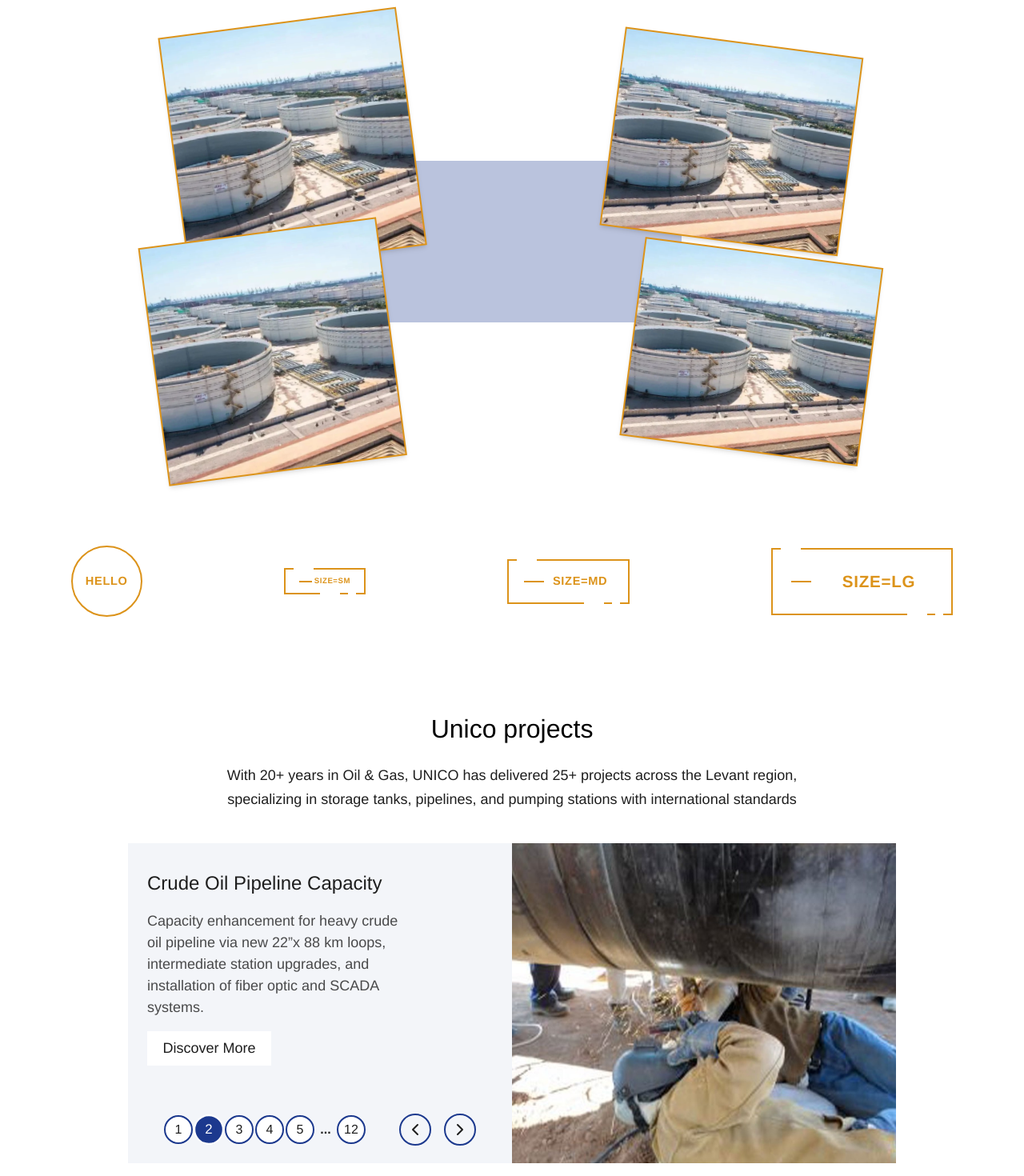
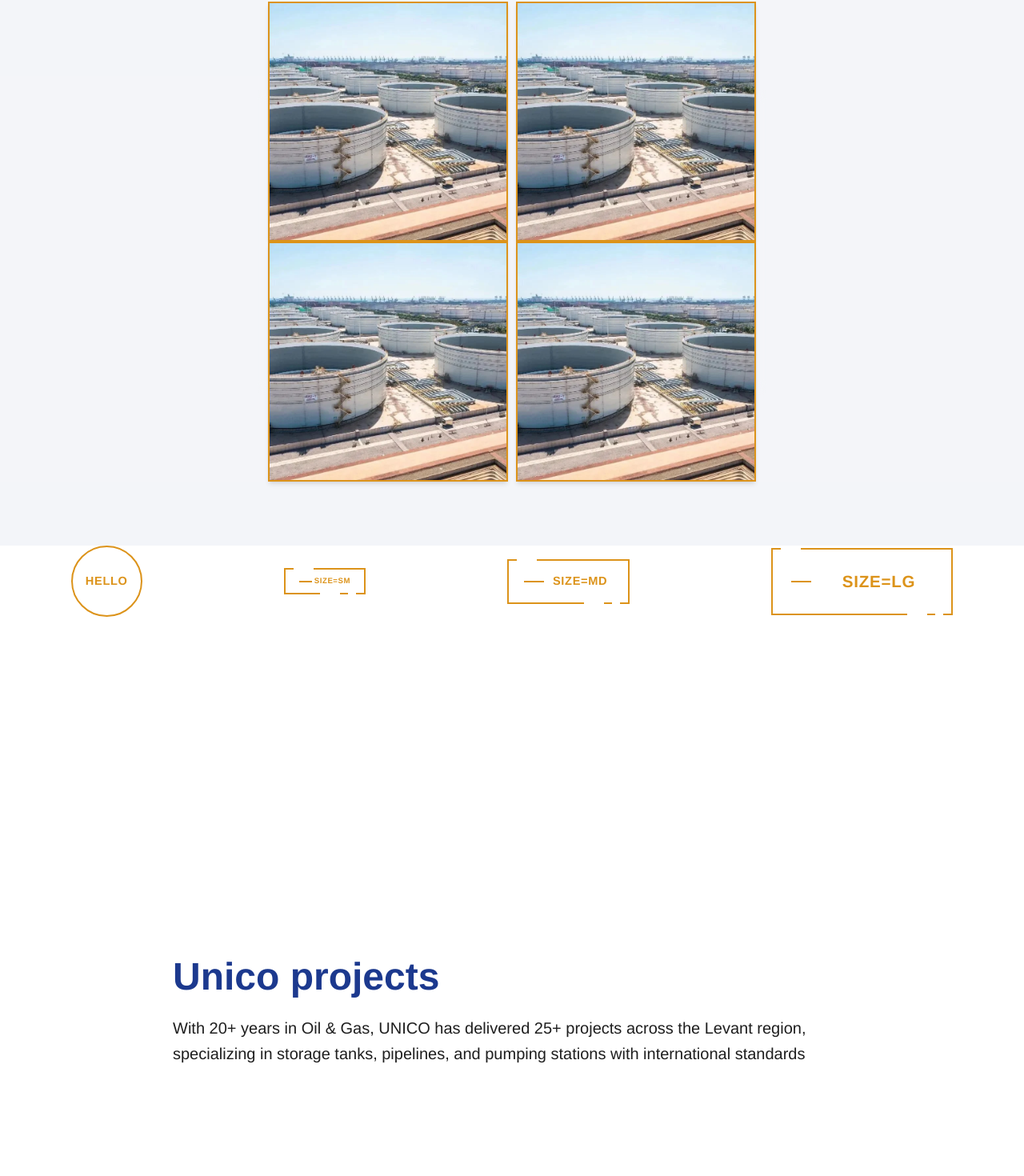
Before and after one commit to fatma-mohamed99/petroleum, a Next.js app: page / in a window 1280 px wide. Shown: the part 1938-3408 px from the top of the page at 80% size. Built offline with nearby package versions, Linux system fonts and the light colour scheme.

Commit message:
fex:whoarewe

```diff
--- a/src/components/home-component/Who-are-we-section/WhoAreWeSection.tsx
+++ b/src/components/home-component/Who-are-we-section/WhoAreWeSection.tsx
@@ -15,7 +15,7 @@ function WhoAreWeSection() {
       rows.push(
         <div
           className="row
-         min-w-full  flex justify-center items-center  "
+         min-w-full  flex justify-center items-center  gap-2.5 "
           key={i}
         >
           <div
@@ -37,7 +37,7 @@ function WhoAreWeSection() {
           </div>
           <div
             className="card card-right
-            relative w-[300px] h-[250px]
+          relative w-[300px] h-[300px]
           overflow-hidden
           will-change-transform
            shadow-md
@@ -77,9 +77,10 @@ function WhoAreWeSection() {
           x: leftXValues[index],
           y: yValues[index],
           rotation: leftRotationValues[index],
+          ease: "power2.out",
           scrollTrigger: {
             trigger: ".main",
-            start: "5% bottom",
+            start: "30% bottom",
             end: "120% bottom",
             scrub: true,
           },
@@ -89,9 +90,10 @@ function WhoAreWeSection() {
           x: rightXValues[index],
           y: yValues[index],
           rotation: rightRotationValues[index],
+          ease: "power2.out",
           scrollTrigger: {
             trigger: ".main",
-            start: "5% bottom",
+            start: "30% bottom",
             end: "120% bottom",
             scrub: true,
           },
@@ -107,7 +109,7 @@ function WhoAreWeSection() {
           stagger: 0.2,
           scrollTrigger: {
             trigger: ".main-content",
-            start: "top 60%",
+            start: "top 100%",
             toggleActions: "play none none reverse",
           },
         }
@@ -117,47 +119,44 @@ function WhoAreWeSection() {
   );
 
   return (
-    <SectionContainer title={"Who Are We"} description={""}>
+    <SectionContainer title={"Who Are We"} description={""} sectionClass="bg-main/5 w-full">
       <div
         ref={containerRef}
         className="main
       relative
       w-full
-       flex justify-center items-center
+       flex justify-center
       flex-col
 
     "
       >
        <div
-          className="main-content w-2/4 mx-auto absolute
+  className="main-content w-3/4 mx-auto absolute
 top-1/2 left-1/2 translate-x-[-50%]
-        translate-y-[-50%] bg-main/30 backdrop-blur-sm  "
+translate-y-[-50%]  backdrop-blur-sm p-8 "
 >
-
-          <div className="copy max-w-5xl">
-            <div className="line mb-5">
+  <div className="copy max-w-5xl text-lg  text-justify">
+    <div className="line mb-6">
       <p className="text-textColor leading-relaxed font-medium">
-                Over the years,
+        For over two decades,
         <span
-                  className="text-textColor/80 font-semibold
-              "
+          className="text-main font-semibold mx-1"
         >
-                  Unico petroleum
+          Unico Petroleum
         </span>
-                developed a reputation across the region as a reliable provider
-                of services in the Oil and Gas industry.
+        has established itself as the premier provider of
+        specialized services across the Oil and Gas industry
+         throughout the region, earning the trust of major industry players.
       </p>
     </div>
 
     <div className="line">
       <p className="text-textColor leading-relaxed font-medium">
-                Its commitment to the
-                <span className="text-main mx-0.5 ">
-                  highest standards of quality, safety, and service level
+        Our unwavering dedication to
+        <span className="text-main mx-1 font-semibold">
+          exceptional quality standards, rigorous safety protocols, and unparalleled service excellence
         </span>
-                has been evident in the variety of projects it has completed on
-                time and within budget and continues to be at the heart of the
-                company vision for the future.
+        is demonstrated through our impressive portfolio of projects delivered precisely on schedule and within budgetary constraints. This commitment remains the cornerstone of our corporate vision as we continue to innovate and lead the industry forward.
       </p>
     </div>
   </div>
--- a/src/components/home-component/project-section/ProjectSection.tsx
+++ b/src/components/home-component/project-section/ProjectSection.tsx
@@ -1,114 +1,18 @@
 "use client";
-import { projects } from "@/consts/projects";
-import { useProjectCarousel } from "@/Hooks/useProjectCarousel";
-import { getPaginationRange } from "@/utils/getPaginationRange";
-import { ChevronLeft, ChevronRight } from "lucide-react";
-import Image from "next/image";
+
+import SectionContainer from "@/components/styles-wrappers/SectionContainer";
+
 function ProjectSection() {
-  const {
-    activeProjectIndex,
-    handleNextProject,
-    handlePrevProject,
-    handleActiveProject,
-  } = useProjectCarousel(projects.length);
+  return (
+    <SectionContainer
+      title={"Unico projects"}
+      description={`  With 20+ years in Oil & Gas, UNICO has delivered 25+ projects across the Levant region, specializing in storage tanks, pipelines,
+        and pumping stations with international standards
+`}
+    >
 
-  const activeProject = projects[activeProjectIndex];
-  const { image, title, longDesc } = activeProject;
 
-  const paginationItems = getPaginationRange(
-    activeProjectIndex,
-    projects.length
-  );
-
-  return (
-    <div className="">
-      <p className="text-header-lg w-full text-center
-       flex font-medium items-center justify-center ">
-        Unico projects
-      </p>
-      <p className="max-w-3xl mx-auto mb-10 my-5    text-desc-lg leading-relaxed text-center  font-normal text-textColor">
-        With 20+ years in Oil & Gas, UNICO has delivered 25+ projects across the Levant region, specializing in storage tanks, pipelines,
-        and pumping stations with international standards
-      </p>
-      <div className="w-10/12 sm:w-8/12 md:w-full lg:w-10/12 xl:w-9/12   mx-auto text-textColor bg-main/5 md:max-h-[400px]">
-        <div className="flex justify-between flex-col-reverse md:flex-row">
-          <div className="w-full md:w-1/2 py-4 md:py-8 space-y-10 bg-white/20 md:bg-transparent">
-            <div className="space-y-2 md:space-y-4 w-full md:px-6 flex flex-col justify-center md:justify-start text-center md:text-start">
-              <h3 className="text-header-sm lg:text-header-md text-nowrap">
-                {title}
-              </h3>
-              <p
-                className="text-desc-sm lg:text-desc-lg  md:text-desc-md
-               text-textColor/90 md:text-textColor/80 mx-auto md:mx-0
-               w-3/4 md:5/6 lg:w-3/4 min-h-[84px]  md:min-h-30  lg:min-h-28"
-              >
-                {longDesc}
-              </p>
-              <div className="flex justify-center md:justify-start">
-                <button
-                  className="bg-white py-2 px-4 lg:text-desc-lg hover:tracking-wide
-                 transition-all duration-300 cursor-pointer w-[140px] md:w-[155px]"
-                >
-                  Discover More
-                </button>
-              </div>
-            </div>
-            <div className="flex justify-around items-center
-            px-2 md:py-5 sm:px-10 md:px-6">
-              <div className="flex gap-0.5 items-center">
-                {paginationItems.map((item, idx) =>
-                  item.type === "ellipsis" ? (
-                    <span
-                      key={`ellipsis-${idx}`}
-                      className="w-6 text-center font-bold"
-                    >
-                      ...
-                    </span>
-                  ) : (
-                    <button
-                      onClick={() => handleActiveProject(item.index)}
-                      key={`pagination-${item.index}`}
-                      className={`p-1 cursor-pointer rounded-full w-6 h-6  sm:w-9 sm:h-9 border-2
-                        flex justify-center items-center transition-all duration-500
-                        text-xs sm:text-base
-                        ${item.index === activeProjectIndex
-                          ? "bg-main  text-white scale-105 border-white"
-                          : "bg-white border-main"
-                        }`}
-                    >
-                      {item.index + 1}
-                    </button>
-                  )
-                )}
-              </div>
-              <div className="flex  gap-2 sm:gap-4">
-                <button
-                  onClick={handlePrevProject}
-                  className="w-7 h-7 sm:w-10 sm:h-10 cursor-pointer flex justify-center items-center rounded-full border-2 border-main"
-                >
-                  <ChevronLeft />
-                </button>
-                <button
-                  onClick={handleNextProject}
-                  className="w-7 h-7 sm:w-10 sm:h-10 cursor-pointer flex justify-center items-center rounded-full border-2 border-main"
-                >
-                  <ChevronRight />
-                </button>
-              </div>
-            </div>
-          </div>
-          <div className="w-full md:w-1/2  md:max-h-[400px]">
-            <Image
-              src={image}
-              alt={title}
-              width={400}
-              height={400}
-              className="w-full h-full"
-            />
-          </div>
-        </div>
-      </div>
-    </div>
+    </SectionContainer>
   );
 }
 
--- a/src/components/styles-wrappers/SectionContainer.tsx
+++ b/src/components/styles-wrappers/SectionContainer.tsx
@@ -95,7 +95,6 @@ const SectionContainer: React.FC<SectionContainerProps> = ({
       className={`relative overflow-hidden text-textColor
          pt-10 pb-20 min-h-screen max-h-[120vh]  flex flex-col
           justify-center ${sectionClass}`}
-      data-scroll-section
     >
 
       <div className={`container mx-auto px-6 max-w-4xl ${containerClass} pt-10`}>
@@ -111,7 +110,7 @@ const SectionContainer: React.FC<SectionContainerProps> = ({
         </div>
         <div className="mb-12">
           <div className="overflow-hidden text-4xl md:text-5xl">
-            <h2 ref={titleRef} className={` font-bold mb-6`}>
+            <h2 ref={titleRef} className={` font-bold mb-6 text-main `}>
               {title}
             </h2>
           </div>
```
Lines whose indentation alone changed are shown as unchanged.
